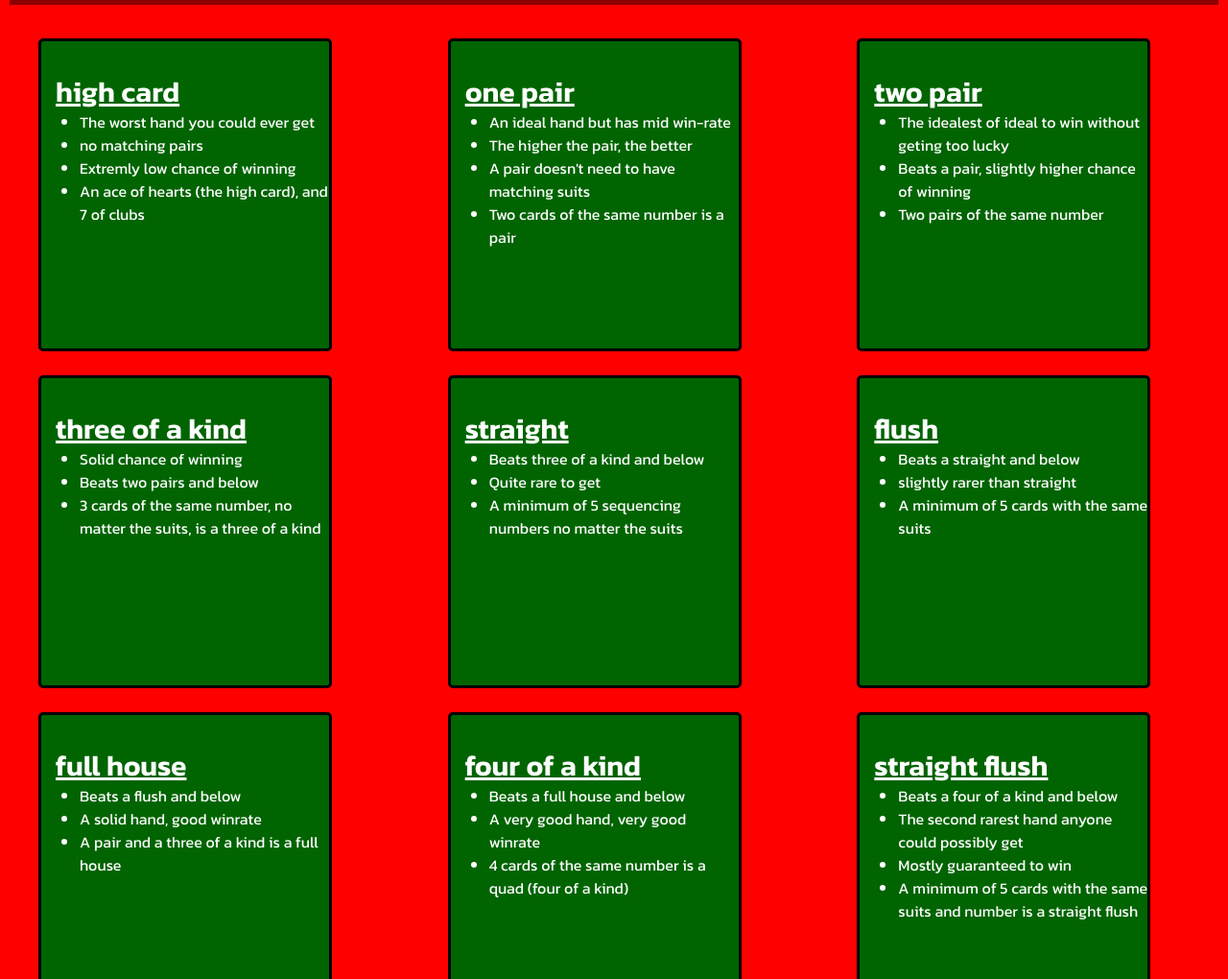
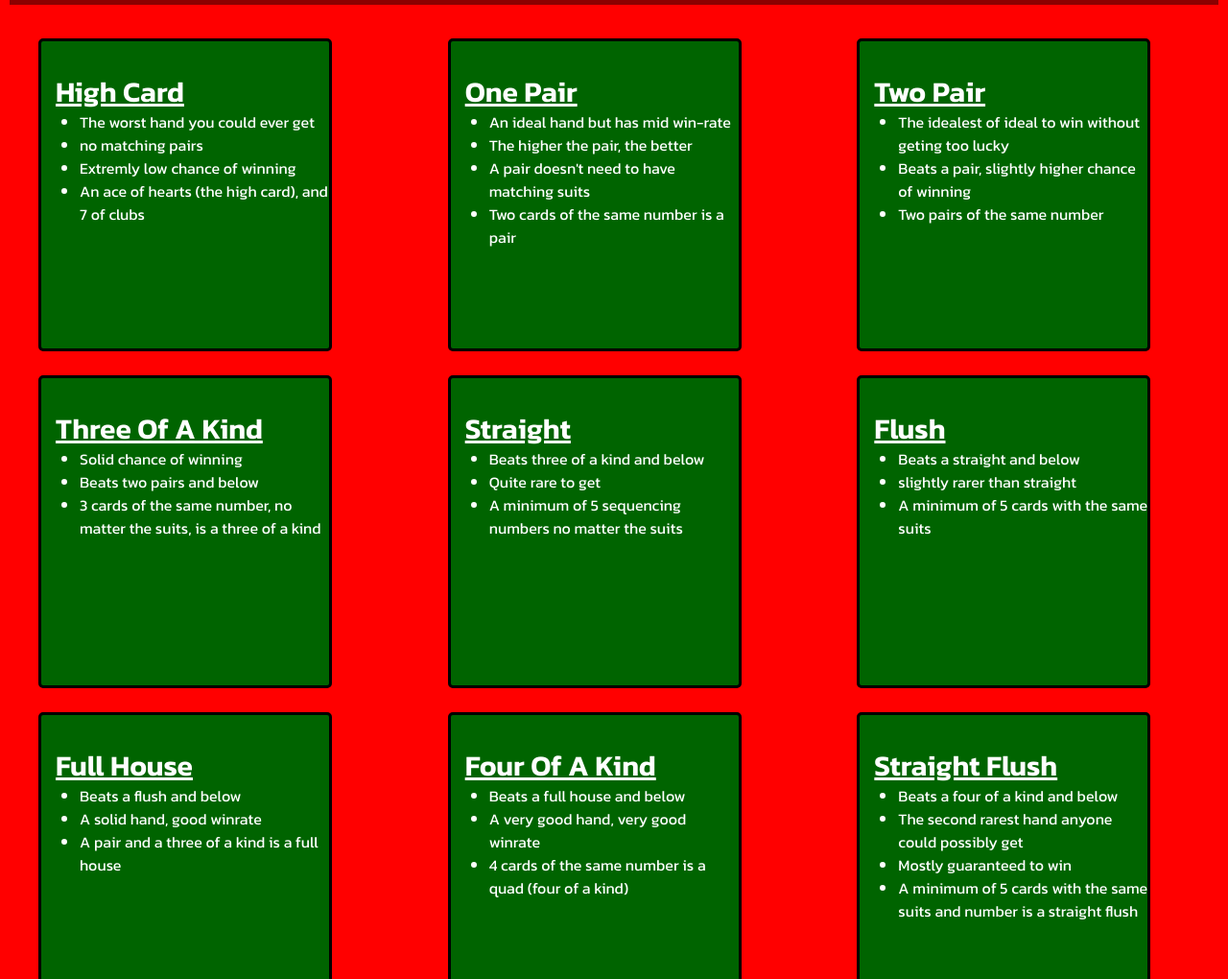
Before and after one commit to Realxz1/11DGT2025, a plain HTML site: page card-rankings.html in a window 1280 px wide. Shown: the part 971-1991 px from the top of the page at 96% size. Drawn offline with Linux system fonts and the light colour scheme; files that its build step writes are made by us from their sources; a web font is replaced by a local one.

Commit message:
Add files via upload
Made some changes to my second page of the website

```diff
--- a/card-rankings.html
+++ b/card-rankings.html
@@ -36,7 +36,7 @@
     <div class = "container">
         <div class = "trash">
             <div class = "kanit-regular ranking-info">
-            <p class = "bold">high card</p> <!-- the class 'bold' will be used in page 3 (rules.html) as well -->
+            <p class = "bold">High Card</p> <!-- the class 'bold' will be used in page 3 (rules.html) as well -->
             <ul class = "alignment">
                 <li>The worst hand you could ever get</li>
                 <li>no matching pairs</li>
@@ -48,7 +48,7 @@
 
         <div class = "okay">
             <div class = "kanit-regular ranking-info">
-            <p class = "bold">one pair</p>
+            <p class = "bold">One Pair</p>
             <ul class = "alignment">
                 <li>An ideal hand but has mid win-rate</li>
                 <li>The higher the pair, the better</li>
@@ -60,7 +60,7 @@
 
         <div class = "good">
             <div class = "kanit-regular ranking-info">
-                <p class = "bold">two pair</p>
+                <p class = "bold">Two Pair</p>
                 <ul class = "alignment">
                     <li>The idealest of ideal to win without geting too lucky</li>
                     <li>Beats a pair, slightly higher chance of winning</li>
@@ -72,7 +72,7 @@
 
         <div class = "uncommon">
             <div class = "kanit-regular ranking-info">
-                <p class = "bold">three of a kind</p>
+                <p class = "bold">Three Of A Kind</p>
                 <ul class = "alignment">
                     <li>Solid chance of winning</li>
                     <li>Beats two pairs and below</li>
@@ -84,7 +84,7 @@
 
         <div class = "straight">
             <div class = "kanit-regular ranking-info">
-                <p class = "bold">straight</p>
+                <p class = "bold">Straight</p>
                 <ul class = "alignment">
                     <li>Beats three of a kind and below</li>
                     <li>Quite rare to get</li>
@@ -95,7 +95,7 @@
 
         <div class = "flush">
             <div class = "kanit-regular ranking-info">
-                <p class = "bold">flush</p>
+                <p class = "bold">Flush</p>
                 <ul class = "alignment">
                     <li>Beats a straight and below</li>
                     <li>slightly rarer than straight</li>
@@ -106,7 +106,7 @@
 
         <div class ="house">
             <div class = "kanit-regular ranking-info">
-                <p class = "bold">full house</p>
+                <p class = "bold">Full House</p>
                 <ul class = "alignment">
                     <li>Beats a flush and below</li>
                     <li>A solid hand, good winrate</li>
@@ -117,7 +117,7 @@
 
         <div class = "rare">
             <div class = "kanit-regular ranking-info">
-                <p class = "bold">four of a kind</p>
+                <p class = "bold">Four Of A Kind</p>
                 <ul class = "alignment">
                     <li>Beats a full house and below</li>
                     <li>A very good hand, very good winrate</li>
@@ -128,7 +128,7 @@
 
         <div class = "super-rare">
             <div class = "kanit-regular ranking-info">
-                <p class = "bold">straight flush</p>
+                <p class = "bold">Straight Flush</p>
                 <ul class = "alignment">
                     <li>Beats a four of a kind and below</li>
                     <li>The second rarest hand anyone could possibly get</li>
```
